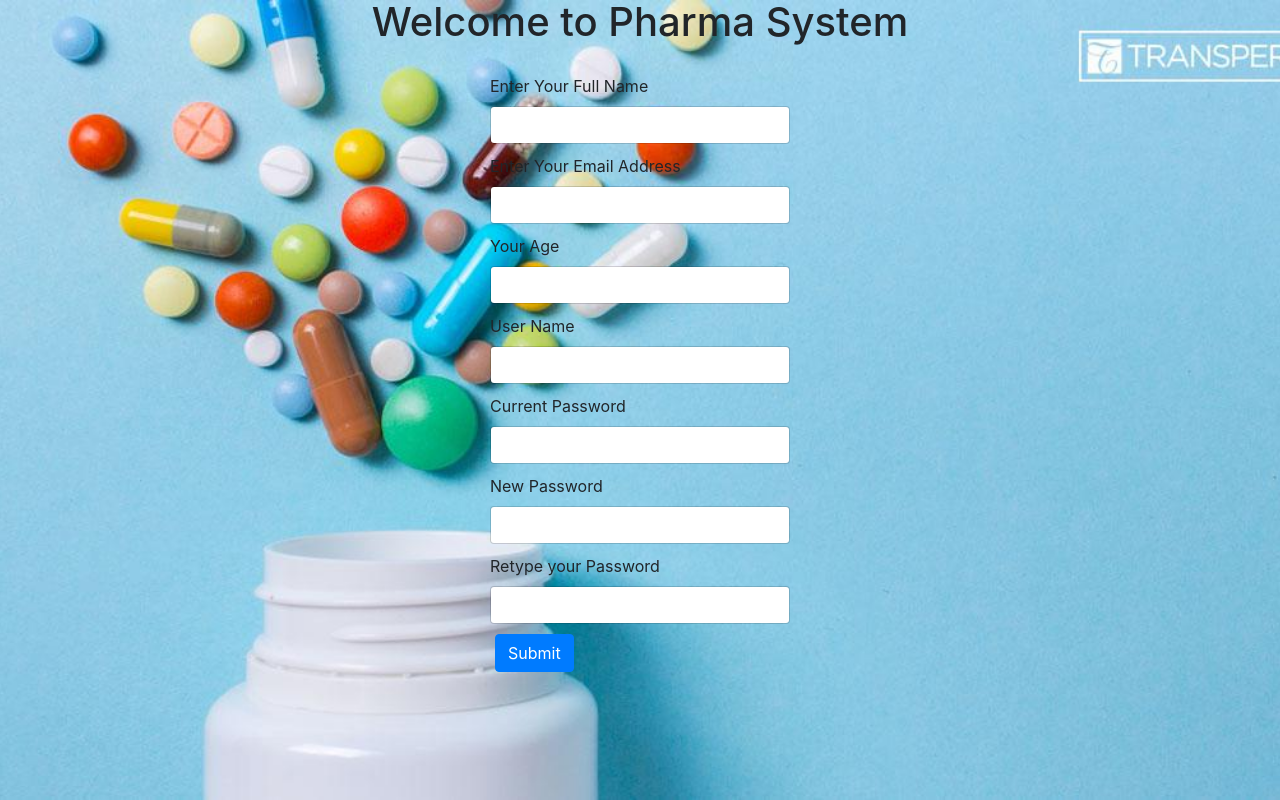
After one commit to mtalhaimran/CSCS342-WEB-Dev, a PHP site: page /admin/AdminSignupForm.php in a window 1280 px wide. The commit adds this page. Run offline with PHP 8.4, Linux system fonts and the light colour scheme.

Commit message:
admin profile and other changes

```diff
--- /dev/null
+++ b/admin/AdminSignupForm.php
@@ -0,0 +1,133 @@
+<!DOCTYPE html>
+<html lang="en">
+
+<head>
+    <meta charset="utf-8">
+    <meta name="viewport" content="width=device-width, initial-scale=1, shrink-to-fit=no">
+    <meta name="description" content="">
+    <meta name="author" content="Hazrat & Talha">
+    <link rel="icon" href="../favicon.ico">
+    <title>Admin CMS Login</title>
+
+    <!-- Bootstrap core CSS -->
+    <link href="../bootstrap_css/bootstrap.min.css" rel="stylesheet">
+    <style>
+        html, body {
+            height: 100%;
+        }
+        body {
+            background-image: url(../img/bg_1.jpg);
+            background-position:center;
+            background-size:cover;
+        }
+        @font-face {
+            font-family: workSans;
+            src: url(../font/WorkSans-ExtraLight.ttf);
+        }
+        .signUpForm {
+            margin: 0 auto;
+
+        }
+        #h1{
+            margin-bottom: 30px;
+            text-align: center;
+        }
+
+
+        /*ul li a {*/
+        /*    font-size: 15px;*/
+        /*    font-family: workSans, sans-serif;*/
+        /*    color: rgb(19, 18, 18);*/
+        /*    font-weight: bold;*/
+        /*}*/
+
+        /*ul li a:hover {*/
+        /*    color: #181716;*/
+        /*}*/
+
+        /*.form-row button {*/
+        /*    font-size: 15px;*/
+        /*    font-family: workSans, sans-serif;*/
+        /*    font-weight: bold;*/
+        /*}*/
+
+        /*h1, p, input {*/
+        /*    font-family: workSans, sans-serif;*/
+        /*}*/
+        input {
+            font-weight: bold;
+            display: block;
+            margin-bottom: 10px;
+        }
+    </style>
+</head>
+
+
+<body>
+<!--    <div class="row h-100 content-center align-items-center">Current Username: --><?php //echo "Hazrat" ?>
+<!--    -->
+<!--    <label for="username">Update Username: </label>-->
+<!--    <input type="text" name="username" id="username">-->
+<!--    <input type="button" value="Submit">-->
+<!---->
+<!--        <div>Update Password</div>-->
+<!---->
+<!--    <label for="Password">Enter Current Password: </label>-->
+<!--    <input type="password" name="Password" id="Password">-->
+<!---->
+<!--    <label for="newPassword">Enter New Password: </label>-->
+<!--    <input type="password" name="newPassword" id="newPassword">-->
+<!---->
+<!--    <label for="againPassword">Enter New Password Again: </label>-->
+<!--    <input type="password" name="againPassword" id="againPassword">-->
+<!---->
+<!--    <input type="button" value="Submit">-->
+<!---->
+<!---->
+<!--    Current Full Name: --><?php //echo "Muhammad Hazrat" ?>
+<!--    -->
+<!--    <label for="name">Update Full Name: </label>-->
+<!--    <input type="text" name="name" id="name">-->
+<!--    <input type="button" value="Submit">-->
+<!---->
+<!---->
+<!--    Current Age: --><?php //echo "19" ?>
+<!--    -->
+<!--    <label for="age">Update Age: </label>-->
+<!--    <input type="text" name="age" id="age">-->
+<!--    <input type="button" value="Submit">-->
+<!--    </div>-->
+<h1 id="h1">Welcome to Pharma System</h1>
+<form class="col-md-3 col-md-offset-3 signUpForm">
+    <div class="form-row ">
+        <label for="inputfullname">Enter Your Full Name</label>
+        <input type="text" class="form-control" id="inputfullname">
+    </div>
+    <div class="form-row">
+        <label for="inputEmail">Enter Your Email Address</label>
+        <input type="email" class="form-control" id="inputEmail">
+    </div>
+    <div class="form-row">
+        <label for="inputAge">Your Age</label>
+        <input type="text" class="form-control" id="inputAge">
+    </div>
+    <div class="form-row">
+        <label for="inputusername">User Name</label>
+        <input type="text" class="form-control" id="inputusername">
+    </div>
+    <div class="form-row">
+        <label for="inputpassword">Current Password</label>
+        <input type="password" class="form-control" id="inputpassword">
+    </div>
+    <div class="form-row">
+        <label for="inputnewPassword">New Password</label>
+        <input type="password" class="form-control" id="inputnewPassword">
+    </div>
+    <div class="form-row">
+        <label for="inputpasswordAgain">Retype your Password</label>
+        <input type="password" class="form-control" id="inputpasswordAgain">
+    </div>
+    <button type="submit" class="btn btn-primary">Submit</button>
+</form>
+</body>
+</html>
--- a/main.php
+++ b/main.php
@@ -9,7 +9,7 @@
     <title>Admin CMS Login</title>
 
     <!-- Bootstrap core CSS -->
-    <link href="css/bootstrap.min.css" rel="stylesheet">
+    <link href="bootstrap_css/bootstrap.min.css" rel="stylesheet">
     <style>
         html, body {
             height: 100%;
```
Also changed, not shown: admin/admin_profile.php (deleted, +0 -54 lines), bootstrap_css/bootstrap-grid.css (renamed from css/bootstrap-grid.css), bootstrap_css/bootstrap-grid.min.css (renamed from css/bootstrap-grid.min.css), bootstrap_css/bootstrap-reboot.css (renamed from css/bootstrap-reboot.css), bootstrap_css/bootstrap-reboot.min.css (renamed from css/bootstrap-reboot.min.css), bootstrap_css/bootstrap.css (renamed from css/bootstrap.css), bootstrap_css/bootstrap.min.css (renamed from css/bootstrap.min.css), 12 other files.
